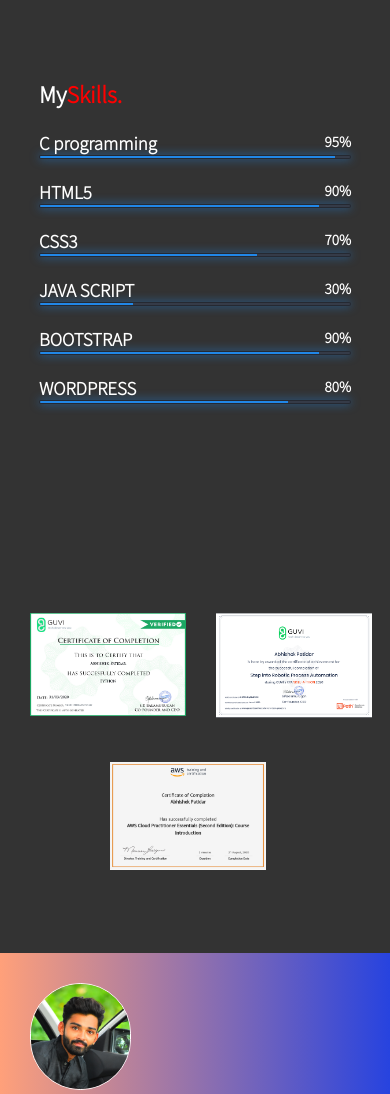
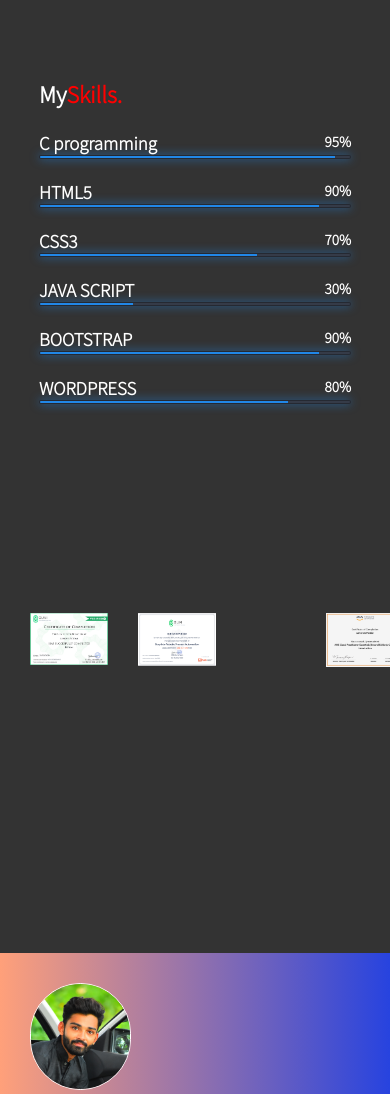
Before and after one commit to 9926830418/portfolio, a PHP site: page / in a window 390 px wide; the page is wider, and only the part inside the window is pictured. Shown: the part 845-1939 px from the top of that part. Run offline with PHP 8.4, Linux system fonts and the light colour scheme; some libraries are stand-ins or nearby versions.

Commit message:
Update style.css

```diff
--- a/style.css
+++ b/style.css
@@ -686,8 +686,7 @@ display: none;
 	}
 	.gallery {
 
-		width: 40%;
-		height: auto;
+		width: 20%;
 		border: none;
 
 	 }
```
